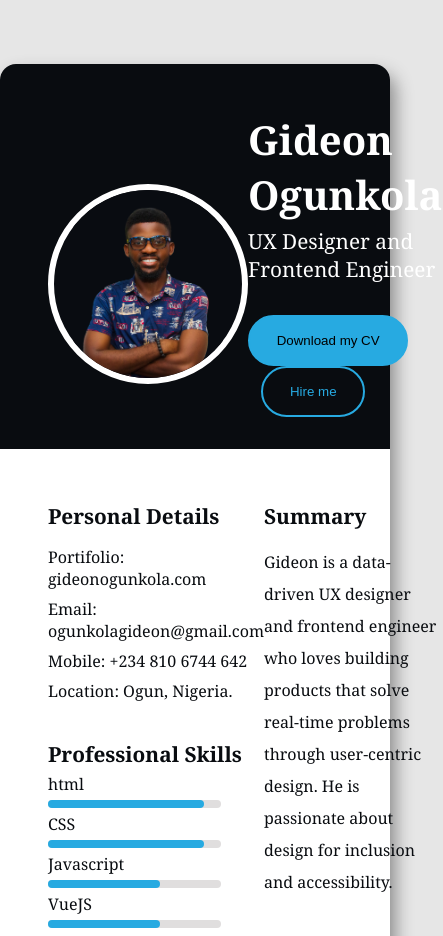
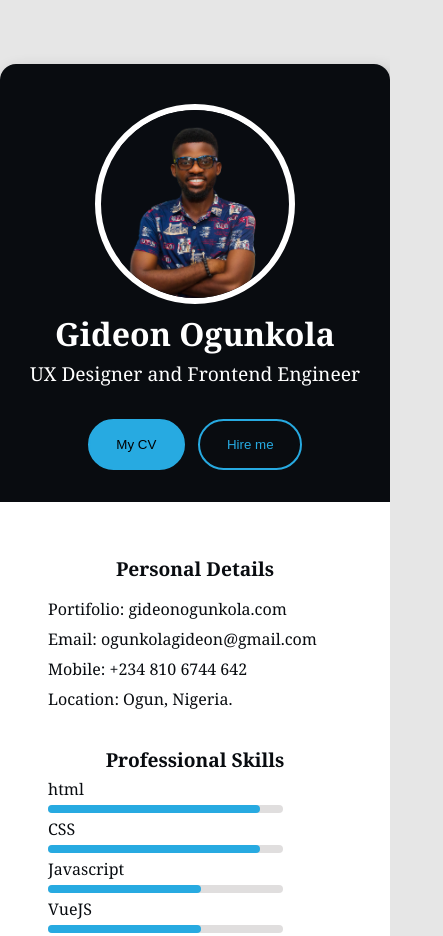
Before and after one commit to Gideonogunkola/My-Resume, a plain HTML site: page index.html in a window 390 px wide. Shown: the top 936 px of the page, 443 px wide, since content can reach past the window. Drawn offline with Linux system fonts and the light colour scheme.

Commit message:
responsiveness

```diff
--- a/asset/style.css
+++ b/asset/style.css
@@ -225,3 +225,41 @@ p {
   width: 40%;
   height: auto;
 }
+
+@media only screen and (max-width: 785px) {
+    .header .wrapper {
+        display: grid;
+        grid-template-columns: 1fr;
+        padding: 3em 1em 2rem 1em;
+        justify-items: center;
+      }
+
+      .container > .wrapper {
+        display: grid;
+        grid-template-columns: 1fr;
+        padding: 3em 3em 2rem 3em;
+      }
+      .header .wrapper img {
+        width: 200px;
+        height: 200px;
+        object-fit: contain;
+        border-radius: 100%;
+        border: 6px white solid;
+        background: #090c11;
+        position: absolute;
+        top: 40px;
+      }
+      .action{
+          display: flex;
+          justify-content: center;
+      }
+      h2 {
+        font-size: 2rem;
+        text-align: center;
+      }
+
+      h4 {
+        font-size: 1.2rem;
+        text-align: center;
+      }
+  }
--- a/index.html
+++ b/index.html
@@ -26,7 +26,7 @@
                         <h2>Gideon Ogunkola</h2>
                         <h4>UX Designer and Frontend Engineer</h4>
                         <div class="action">
-                            <button class="btn"> <a target="_blank" href="https://drive.google.com/file/d/1hLm4C_ZyQjAc1tkwr3D8BEpxko3ueB37/view">Download my CV</a> </button>
+                            <button class="btn"> <a target="_blank" href="https://drive.google.com/file/d/1hLm4C_ZyQjAc1tkwr3D8BEpxko3ueB37/view">My CV</a> </button>
                             <button class="btn-outlined">Hire me</button>
                         </div>
                     </div>
```
Also changed, not shown: 1 other file.
